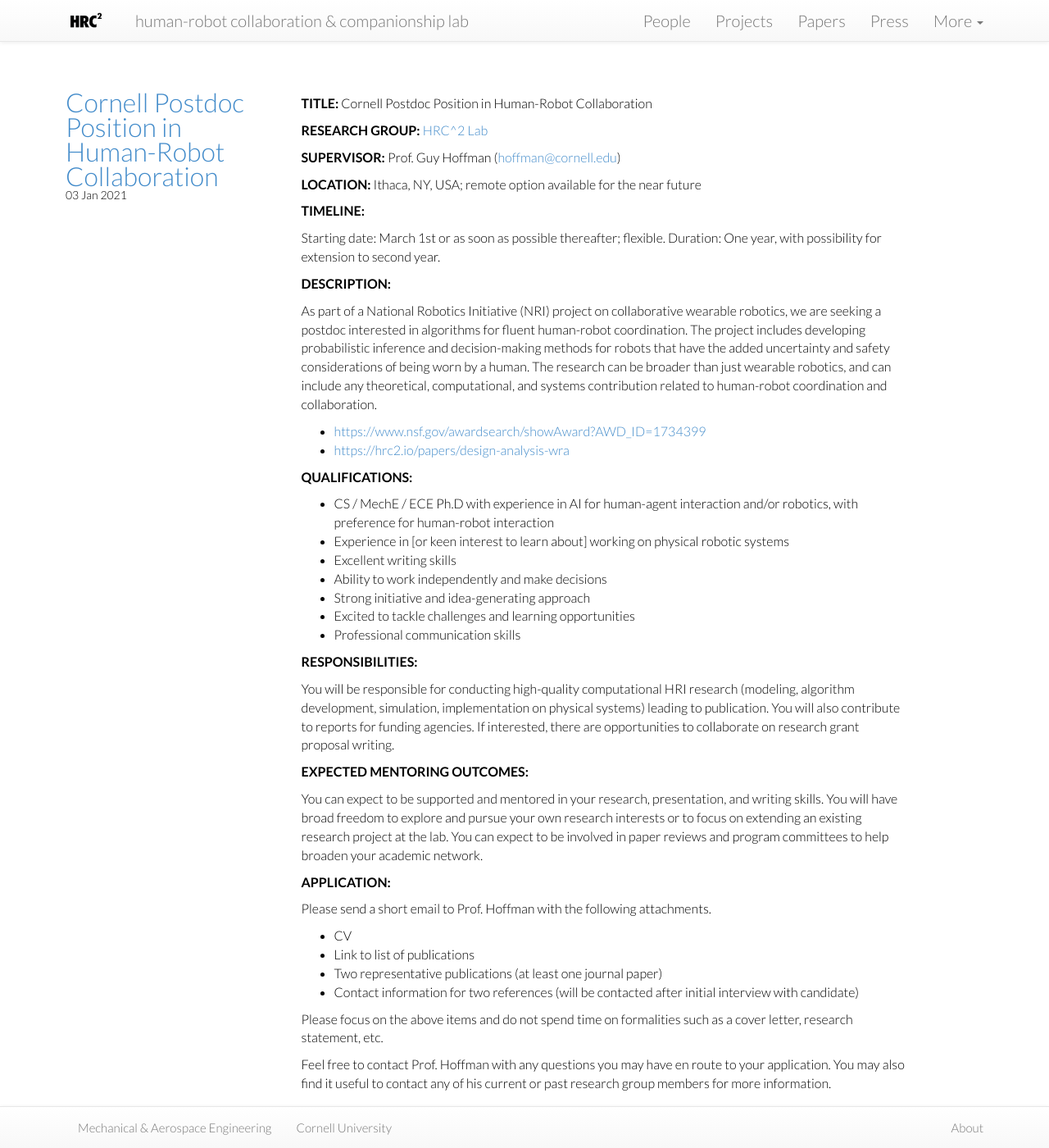
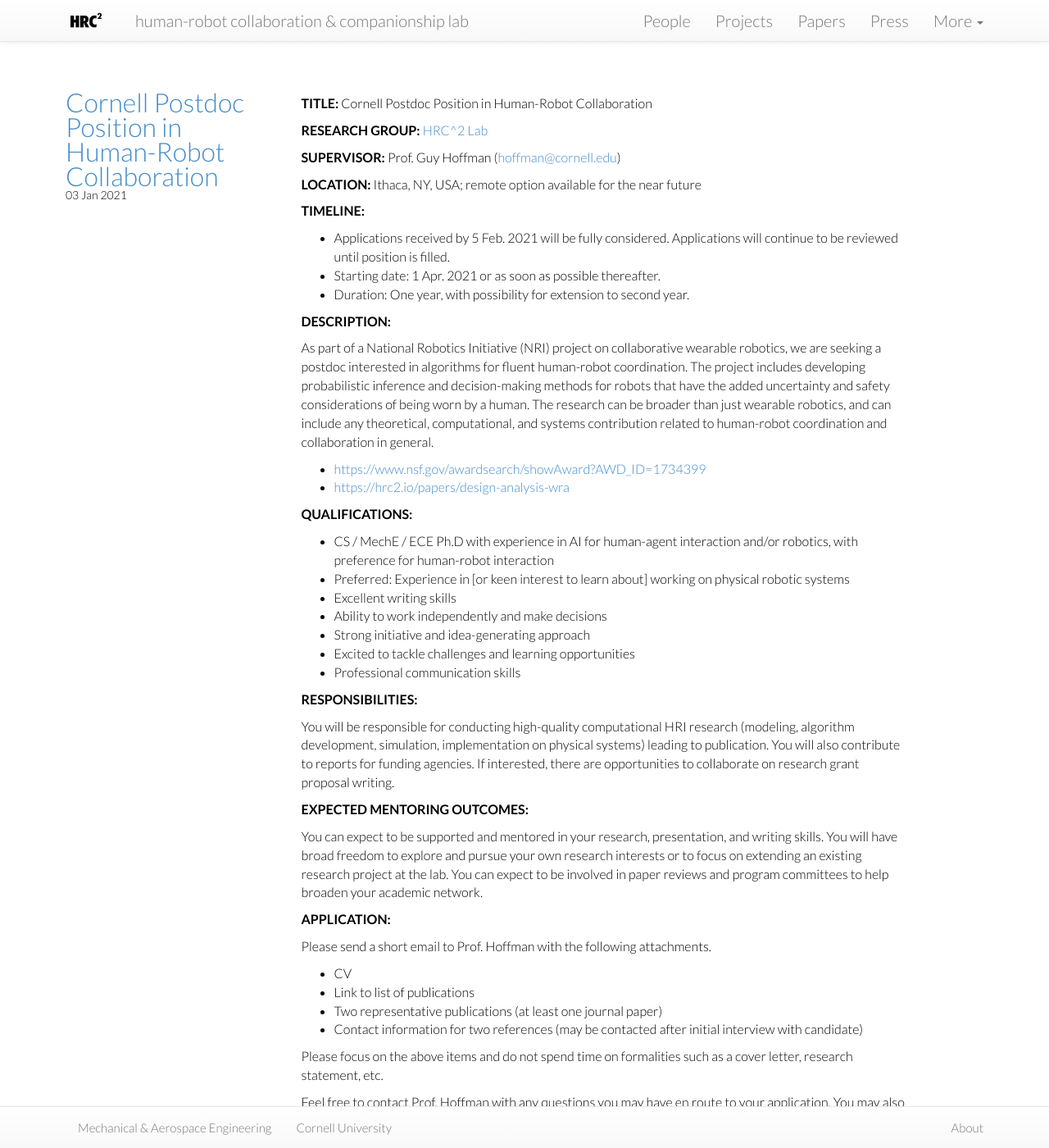
Before and after one commit to hrc2/hrc2.github.io, a Jekyll site: the page built from news/index.html, in a window 1280 px wide and 1400 px high. Shown: the whole window at 82% size. Built offline with Jekyll 4.4.1, drawn with Linux system fonts in a browser that asks for light colours; nearby versions of some CDN libraries; some web fonts are replaced; comment, search, counter and statistics services are not loaded; some of the changed text lies outside the part shown.

Commit message:
Postdoc posting edits

```diff
--- a/news/_posts/2021-01-03-postdoc-darpa.md
+++ b/news/_posts/2021-01-03-postdoc-darpa.md
@@ -16,19 +16,21 @@
 
 **TIMELINE:**
 
-Starting date:  March 1st or as soon as possible thereafter; flexible.
-Duration: One year, with possibility for extension to second year.
+- Applications received by 5 Feb. 2021 will be fully considered. Applications will continue to be reviewed until position is filled.
+- Starting date: 1 Apr. 2021 or as soon as possible thereafter.
+- Duration: One year, with possibility for extension to second year.
+
 
 **DESCRIPTION:**
 
-As part of a DARPA project on teamwork, we are seeking a postdoc interested in developing probabilistic models of trust in teamwork. This project includes building and evaluating Bayesian models, running experiments, and analyzing complex experimental data. This is a highly collaborative project involving many PIs and is most appropriate for a candidate who enjoys collaboration and communication.
+As part of a DARPA project on teamwork, we are seeking a postdoc interested in developing probabilistic models of trust in teamwork. This project includes building and evaluating Bayesian models, running experiments, and analyzing complex experimental data. This is a highly collaborative project involving many researchers from around the US, and is therefore most appropriate for a candidate who enjoys collaboration and communication.
 
 - [https://www.darpa.mil/program/artificial-social-intelligence-for-successful-teams](https://www.darpa.mil/program/artificial-social-intelligence-for-successful-teams)
 
 **QUALIFICATIONS:**
 
 - CS / InfoSci / Data Science / Psych Ph.D with experience in probabilistic models, with preference for human-agent interaction
-- Experience in [or keen interest to learn about] programming experimental testing environments
+- Preferred: Experience in [or keen interest to learn about] programming experimental testing environments
 - Excellent writing skills
 - Ability to work independently and make decisions
 - Strong initiative and idea-generating approach
@@ -50,7 +52,7 @@
 - CV
 - Link to list of publications
 - Two representative publications (at least one journal paper)
-- Contact information for two references (will be contacted after initial interview with candidate)
+- Contact information for two references (may be contacted after initial interview with candidate)
 
 Please focus on the above items and do not spend time on formalities such as a cover letter, research statement, etc.
 
--- a/news/_posts/2021-01-03-postdoc-nri.md
+++ b/news/_posts/2021-01-03-postdoc-nri.md
@@ -16,12 +16,13 @@
 
 **TIMELINE:**
 
-Starting date:  March 1st or as soon as possible thereafter; flexible.
-Duration: One year, with possibility for extension to second year.
+- Applications received by 5 Feb. 2021 will be fully considered. Applications will continue to be reviewed until position is filled.
+- Starting date: 1 Apr. 2021 or as soon as possible thereafter.
+- Duration: One year, with possibility for extension to second year.
 
 **DESCRIPTION:**
 
-As part of a National Robotics Initiative (NRI) project on collaborative wearable robotics, we are seeking a postdoc interested in algorithms for fluent human-robot coordination. The project includes developing probabilistic inference and decision-making methods for robots that have the added uncertainty and safety considerations of being worn by a human. The research can be broader than just wearable robotics, and can include any theoretical, computational, and systems contribution related to human-robot coordination and collaboration.
+As part of a National Robotics Initiative (NRI) project on collaborative wearable robotics, we are seeking a postdoc interested in algorithms for fluent human-robot coordination. The project includes developing probabilistic inference and decision-making methods for robots that have the added uncertainty and safety considerations of being worn by a human. The research can be broader than just wearable robotics, and can include any theoretical, computational, and systems contribution related to human-robot coordination and collaboration in general.
 
 - [https://www.nsf.gov/awardsearch/showAward?AWD_ID=1734399](https://www.nsf.gov/awardsearch/showAward?AWD_ID=1734399)
 - [https://hrc2.io/papers/design-analysis-wra](https://hrc2.io/papers/design-analysis-wra)
@@ -29,7 +30,7 @@
 **QUALIFICATIONS:**
 
 - CS / MechE / ECE Ph.D with experience in AI for human-agent interaction and/or robotics, with preference for human-robot interaction
-- Experience in [or keen interest to learn about] working on physical robotic systems
+- Preferred: Experience in [or keen interest to learn about] working on physical robotic systems
 - Excellent writing skills
 - Ability to work independently and make decisions
 - Strong initiative and idea-generating approach
@@ -51,7 +52,7 @@
 - CV
 - Link to list of publications
 - Two representative publications (at least one journal paper)
-- Contact information for two references (will be contacted after initial interview with candidate)
+- Contact information for two references (may be contacted after initial interview with candidate)
 
 Please focus on the above items and do not spend time on formalities such as a cover letter, research statement, etc.
 
```
